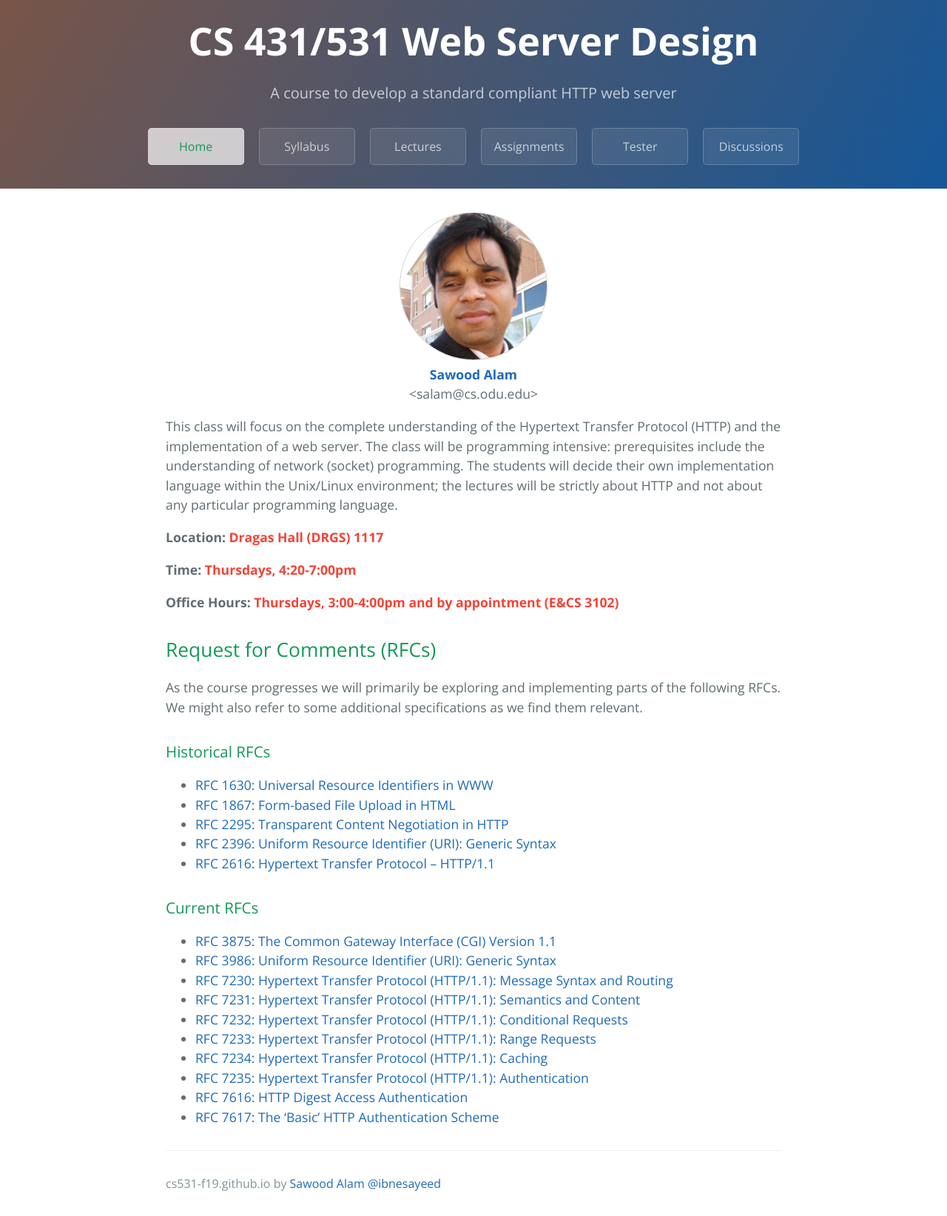
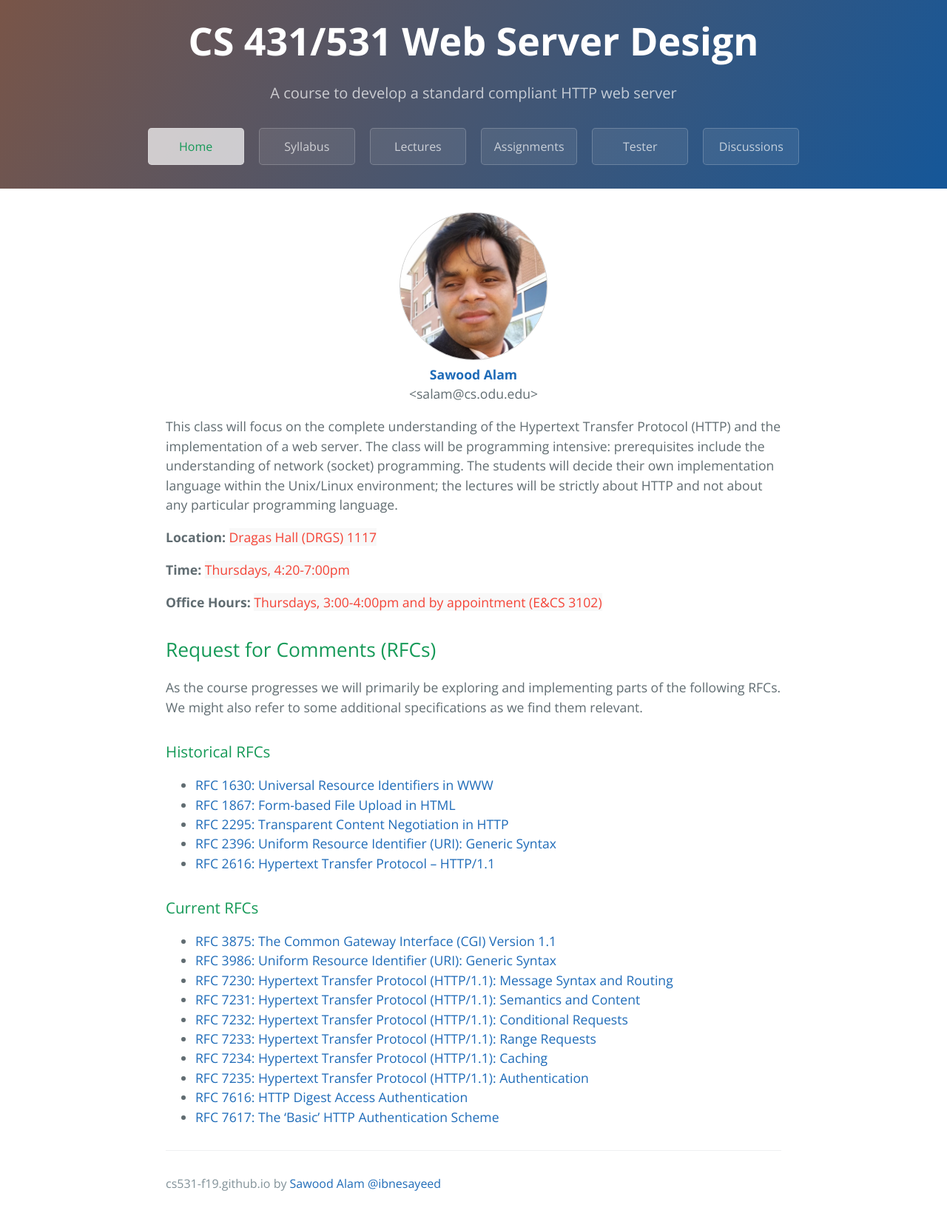
Before and after one commit to cs531-f19/cs531-f19.github.io, a Jekyll site: the page built from index.md, in a window 1280 px wide. Shown: the whole page at 74% size. Built offline with Jekyll 4.4.1, drawn with Linux system fonts in a browser that asks for light colours; the repository's description, which GitHub fills in, is left out.

Commit message:
Make highlights not bold

```diff
--- a/_includes/highlights.md
+++ b/_includes/highlights.md
@@ -1,5 +1,5 @@
-<p><strong>Location:</strong> <span class="important">{{ site.data.course.location }}</span></p>
+<p><strong>Location:</strong> <span class="highlight">{{ site.data.course.location }}</span></p>
 
-<p><strong>Time:</strong> <span class="important">{{ site.data.course.timing }}</span></p>
+<p><strong>Time:</strong> <span class="highlight">{{ site.data.course.timing }}</span></p>
 
-<p><strong>Office Hours:</strong> <span class="important">{{site.data.course.officehours}} ({{site.data.course.office}})</span></p>
+<p><strong>Office Hours:</strong> <span class="highlight">{{site.data.course.officehours}} ({{site.data.course.office}})</span></p>
--- a/assets/css/style.scss
+++ b/assets/css/style.scss
@@ -32,6 +32,10 @@
   color: $alert-text-color;
 }
 
+.highlight {
+  color: $alert-text-color;
+}
+
 .notice {
   background-color: $alert-bg-color;
   color: $alert-text-color;
```
